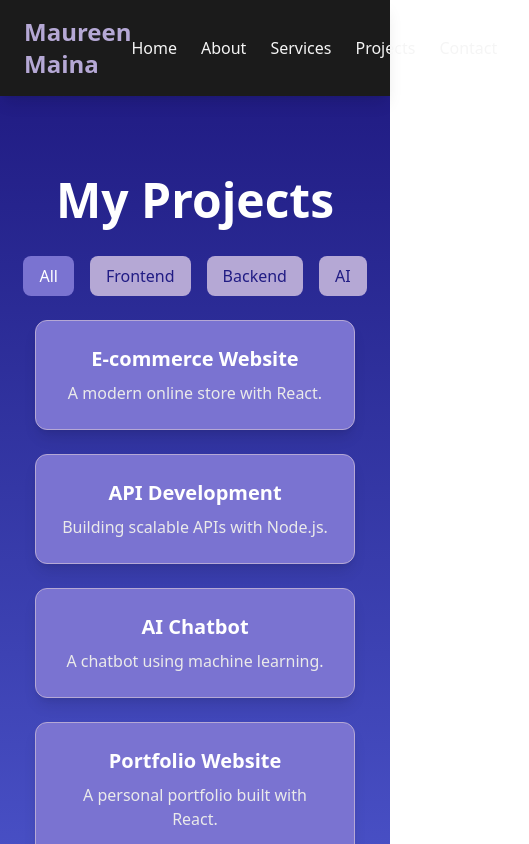
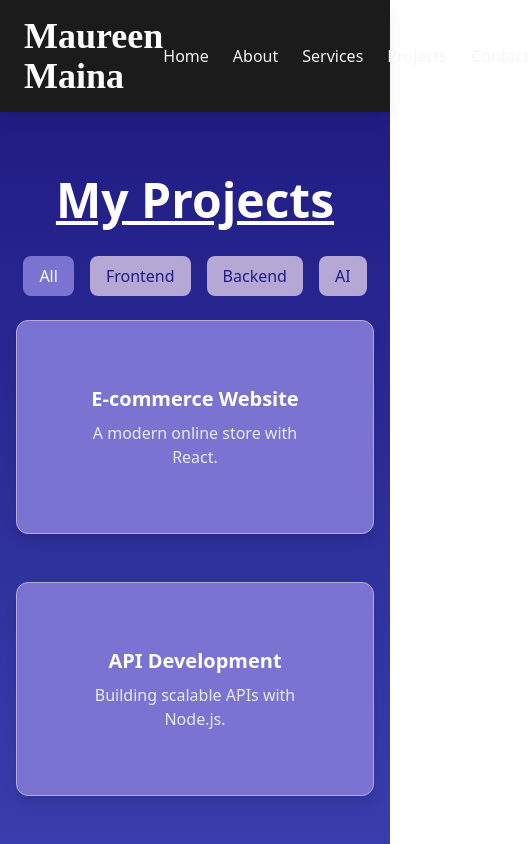
Before and after one commit to Maureen0007/My-Portfolio, a React (Vite) app: page /projects in a window 390 px wide. Shown: the top 844 px of the page, 529 px wide, since content can reach past the window. Built offline with nearby package versions, Linux system fonts and the light colour scheme.

Commit message:
Add responsiveness

```diff
--- a/src/components/Hero.jsx
+++ b/src/components/Hero.jsx
@@ -12,13 +12,13 @@ function Hero() {
         <div className="flex justify-center space-x-4">
           <Link
             to="/projects"
-            className="bg-[#7A73D1] text-[#FFFFFF] px-6 py-3 rounded-lg font-semibold hover:bg-[#B5A8D5] transition duration-300"
+            className="bg-[#B5A8D5] text-[#FFFFFF] px-8 py-4 rounded-lg font-semibold hover:bg-[#7A73D1] transition duration-300"
           >
             View Projects
           </Link>
           <Link
             to="/contact"
-            className="border-2 border-[#7A73D1] text-[#7A73D1] px-6 py-3 rounded-lg font-semibold hover:bg-[#7A73D1] hover:text-[#FFFFFF] transition duration-300"
+            className="border-2 border-[#B5A8D5] text-[#FFFFFF] px-8 py-4 rounded-lg font-semibold hover:bg-[#7A73D1] hover:text-[#FFFFFF] transition duration-300"
           >
             Contact Me
           </Link>
--- a/src/components/Navbar.jsx
+++ b/src/components/Navbar.jsx
@@ -5,7 +5,7 @@ function Navbar() {
   return (
     <nav className="bg-[#1B1B1B] shadow-lg sticky top-0 z-50">
       <div className="container mx-auto px-6 py-4 flex justify-between items-center">
-        <h1 className="text-2xl font-bold text-[#B5A8D5]">Maureen Maina</h1>
+        <h1 className="text-4xl font-bold font-[Pacifico] text-[#FFFFFF]">Maureen Maina</h1>
         <ul className="flex space-x-6 text-[#F5F5F5]">
           <li>
             <Link
--- a/src/index.css
+++ b/src/index.css
@@ -1 +1,2 @@
 @import "tailwindcss";
+@import url('https://fonts.googleapis.com/css2?family=Pacifico&display=swap');
--- a/src/pages/About.jsx
+++ b/src/pages/About.jsx
@@ -15,10 +15,10 @@ function About() {
       </div>
 
       <div className="md:w-1/2 text-center md:text-left mt-6 md:mt-0">
-        <h2 className="text-6xl font-bold text-[#FFFFFF]">
+        <h2 className="text-6xl font-bold text-[#FFFFFF] text-decoration-line: underline">
           About Me
         </h2>
-        <p className="text-2xl text-[#B5A8D5] mt-4 leading-relaxed text-[#FFFFFF]">
+        <p className="text-2xl mt-4 leading-relaxed text-[#FFFFFF]">
           Hi, I'm <span className="font-bold text-[#7A73D1]">Maureen</span>! A passionate front-end developer
           dedicated to crafting intuitive and visually stunning web experiences.
           I specialize in React, JavaScript, and elegant UI design.
--- a/src/pages/Contact.jsx
+++ b/src/pages/Contact.jsx
@@ -6,7 +6,7 @@ import { faFacebook, faTwitter, faLinkedin, faGithub } from "@fortawesome/free-b
 function Contact() {
   return (
     <section className="py-20 px-6 flex flex-col items-center bg-gradient-to-b from-[#211C84] to-[#4D55CC] min-h-screen">
-      <h2 className="text-5xl font-bold text-center mb-8 text-[#FFFFFF]">Contact Me</h2>
+      <h2 className="text-5xl font-bold text-center mb-8 text-[#FFFFFF] text-decoration-line: underline">Contact Me</h2>
       <form className="w-full max-w-md bg-[#7A73D1] shadow-lg rounded-xl p-8 border border-[#B5A8D5] text-[#FFFFFF]">
         <label className="block mb-4">
           <span className="text-[#EAEAEA]">Name</span>
@@ -23,13 +23,13 @@ function Contact() {
         <button type="submit" className="bg-[#4D55CC] hover:bg-[#B5A8D5] text-[#FFFFFF] px-4 py-3 rounded-md w-full transition duration-300">Send Message</button>
       </form>
       <div className="social-icons flex gap-4 space-x-6 py-5">
-        <a href="https://facebook.com" target="_blank" rel="noopener noreferrer" className="text-[#B5A8D5] text-4xl">
+        <a href="https://facebook.com" target="_blank" rel="noopener noreferrer" className="text-[#FFFFFF] text-4xl">
           <FontAwesomeIcon icon={faFacebook} />
         </a>
-        <a href="https://twitter.com" target="_blank" rel="noopener noreferrer" className="text-[#7A73D1] text-4xl">
+        <a href="https://twitter.com" target="_blank" rel="noopener noreferrer" className="text-[#FFFFFF] text-4xl">
           <FontAwesomeIcon icon={faTwitter} />
         </a>
-        <a href="https://linkedin.com" target="_blank" rel="noopener noreferrer" className="text-[#211C84] text-4xl">
+        <a href="https://linkedin.com" target="_blank" rel="noopener noreferrer" className="text-[#FFFFFF] text-4xl">
           <FontAwesomeIcon icon={faLinkedin} />
         </a>
         <a href="https://github.com" target="_blank" rel="noopener noreferrer" className="text-[#FFFFFF] text-4xl">
--- a/src/pages/Projects.jsx
+++ b/src/pages/Projects.jsx
@@ -1,4 +1,4 @@
-import React from 'react'
+import React from 'react';
 import { useState } from 'react';
 
 function Projects() {
@@ -15,27 +15,26 @@ function Projects() {
 
   const filteredProjects = selectedCategory === "All" ? projects : projects.filter(project => project.category === selectedCategory);
 
-
-    return (
-      <section className="py-20 px-6 flex flex-col items-center min-h-screen bg-gradient-to-b from-[#211C84] to-[#4D55CC]">
-      <h2 className="text-5xl font-bold text-center mb-8 text-[#FFFFFF]">My Projects</h2>
-      <div className="mb-6 flex gap-4">
+  return (
+    <section className="py-16 px-4 flex flex-col items-center min-h-screen h-full bg-gradient-to-b from-[#211C84] to-[#4D55CC]">
+      <h2 className="text-5xl font-bold text-center mb-8 text-[#FFFFFF] underline">My Projects</h2>
+      <div className="mb-6 flex flex-wrap justify-center gap-4">
           {categories.map(category => (
               <button key={category} onClick={() => setSelectedCategory(category)} className={`px-4 py-2 rounded-lg ${selectedCategory === category ? "bg-[#7A73D1] text-white" : "bg-[#B5A8D5] text-[#211C84]"}`}>
                   {category}
               </button>
           ))}
       </div>
-      <div className="grid grid-cols-1 sm:grid-cols-2 gap-6 w-full max-w-4xl place-items-center">
+      <div className="grid grid-cols-1 sm:grid-cols-2 lg:grid-cols-3 xl:grid-cols-2 gap-12 w-full max-w-6xl place-items-center">
           {filteredProjects.map((project, index) => (
-              <div key={index} className="p-6 bg-[#7A73D1] shadow-lg rounded-xl flex flex-col items-center text-center w-full max-w-xs border border-[#B5A8D5] text-[#FFFFFF] transition-all duration-300 transform hover:scale-105">
+              <div key={index} className="p-16 bg-[#7A73D1] shadow-lg rounded-xl flex flex-col items-center text-center w-full max-w-md border border-[#B5A8D5] text-[#FFFFFF] transition-all duration-300 transform hover:scale-105">
                   <h3 className="text-xl font-semibold mb-2">{project.title}</h3>
                   <p className="text-[#EAEAEA]">{project.description}</p>
               </div>
           ))}
       </div>
   </section>
-  )
+  );
 }
 
-export default Projects
+export default Projects;
--- a/src/pages/Services.jsx
+++ b/src/pages/Services.jsx
@@ -9,8 +9,8 @@ function Services() {
       ];
 
   return (
-    <section className="py-20 px-6 flex flex-col items-center min-h-screen bg-gradient-to-b from-[#211C84] to-[#4D55CC]">
-      <h2 className="text-5xl font-bold text-center mb-8 text-[#FFFFFF]">My Services</h2>
+    <section className="py-20 px-6 flex flex-col items-center min-h-screen  bg-gradient-to-b from-[#211C84] to-[#4D55CC]">
+      <h2 className="text-5xl font-bold text-center mb-8 text-[#FFFFFF] text-decoration-line: underline">My Services</h2>
       <div className="grid grid-cols-1 sm:grid-cols-2 gap-6 w-full max-w-4xl place-items-center mt-10">
         {services.map((service, index) => (
           <div key={index} className="p-6 bg-[#7A73D1] shadow-lg rounded-xl flex flex-col items-center text-center w-full max-w-xs border border-[#B5A8D5] text-[#FFFFFF]">
```
